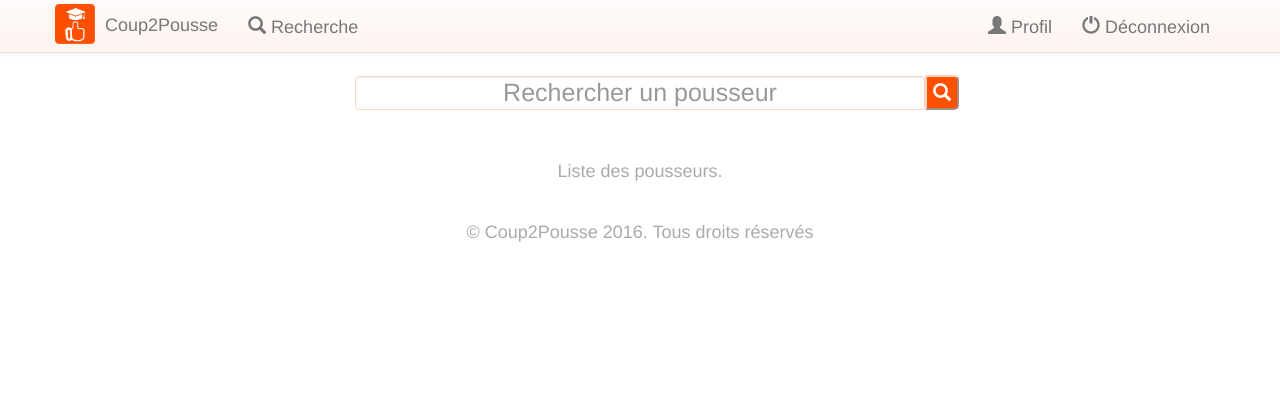
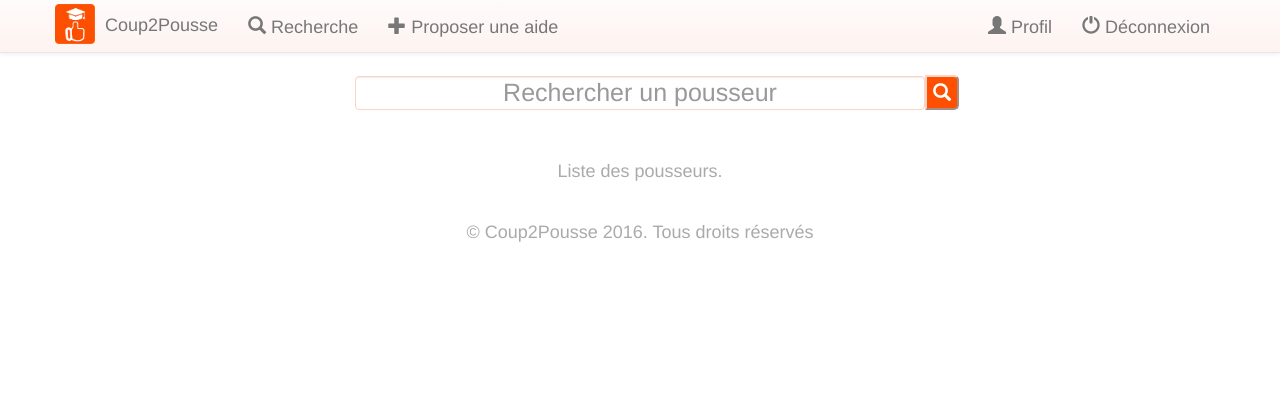
Before and after one commit to Gauwan/B3_Coup2Pousse, a PHP site: template templates/search.phtml in a window 1280 px wide. Shown: the top 420 px of the page. Run offline with PHP 8.4, Linux system fonts and the light colour scheme; the template is opened without the code that fills it, so the values that code supplies are empty; some libraries are stand-ins or nearby versions.

Commit message:
Proposer de l'aide

```diff
--- a/templates/includes/header.phtml
+++ b/templates/includes/header.phtml
@@ -36,7 +36,8 @@
             <!-- Collect the nav links, forms, and other content for toggling -->
             <div class="collapse navbar-collapse" id="bs-example-navbar-collapse-1">
                 <ul class="nav navbar-nav">
-                    <li><a href="/search/"><span class="glyphicon glyphicon-search"></span> Recherche </a></li>
+                    <li><a href="/search/"><span class="glyphicon glyphicon-search"></span> Recherche</a></li>
+                    <li><a href="/add/"><span class="glyphicon glyphicon-plus"></span> Proposer une aide </a></li>
                 </ul>
                 <ul class="nav navbar-nav navbar-right">
                     <li><a href="/profile/"><span class="glyphicon glyphicon-user"></span> Profil</a></li>
```
